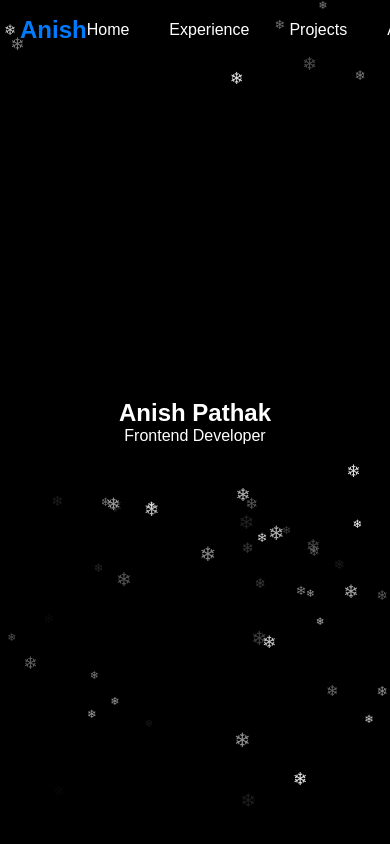
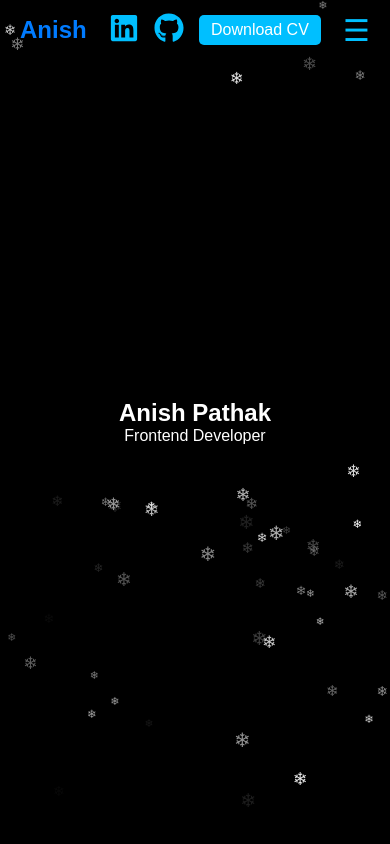
Before and after one commit to pathakanish41/Portfolio, a React (Vite) app: page / in a window 390 px wide. Built offline with nearby package versions, Linux system fonts and the light colour scheme.

Commit message:
Made responsive navbar for any screen size

```diff
--- a/src/components/Navbar.tsx
+++ b/src/components/Navbar.tsx
@@ -1,34 +1,33 @@
-import React from "react";
+import React, { useState } from "react";
+import { FaLinkedin, FaGithub } from "react-icons/fa";
 import "../styles/Navbar.css";
-import { FaLinkedin, FaGithub } from "react-icons/fa"; // install react-icons if not already
 
-const Navbar = () => {
+const Navbar: React.FC = () => {
+  const [menuOpen, setMenuOpen] = useState(false);
+
   return (
     <nav className="navbar">
-      {/* Logo */}
       <div className="logo">
         <a href="#home">Anish</a>
       </div>
 
-      {/* Navigation links */}
-      <ul className="nav-links">
+      <ul className={`nav-links ${menuOpen ? "active" : ""}`}>
         <li><a href="#home">Home</a></li>
-        <li><a href="#experience">Experience</a></li>
+        <li><a href="#about">About</a></li>
         <li><a href="#projects">Projects</a></li>
-        <li><a href="#about">About</a></li>
         <li><a href="#contact">Contact</a></li>
       </ul>
 
-      {/* Right side buttons */}
       <div className="nav-buttons">
-        <a href="https://www.linkedin.com/in/anish-pathak-018ba631a/" target="_blank" rel="noopener noreferrer">
-          <FaLinkedin className="icon" />
-        </a>
-        <a href="https://github.com/pathakanish41" target="_blank" rel="noopener noreferrer">
-          <FaGithub className="icon" />
-        </a>
-        <a href="/ANISH-PATHAK-CV.pdf" download className="btn">Download CV</a>
+        <a href="https://linkedin.com" target="_blank"><FaLinkedin className="icon" /></a>
+        <a href="https://github.com" target="_blank"><FaGithub className="icon" /></a>
+        <a href="/CV.pdf" download className="btn">Download CV</a>
       </div>
+
+      <div className="hamburger" onClick={() => setMenuOpen(!menuOpen)}>
+        &#9776; {/* hamburger icon */}
+      </div>
+
     </nav>
   );
 };
--- a/src/styles/Navbar.css
+++ b/src/styles/Navbar.css
@@ -7,7 +7,7 @@
   background-color: transparent;
   display: flex;
   align-items: center;
-  justify-content: space-between; /* logo left, links center, buttons right */
+  justify-content: space-between;
   padding: 0 20px;
   box-shadow: 0 2px 5px rgba(0,0,0,0.1);
   z-index: 1000;
@@ -25,21 +25,19 @@
 .nav-links {
   display: flex;
   list-style: none;
-  margin: 0 auto; /* centers links */
   gap: 40px;
-  cursor: pointer;
 }
 
 .nav-links li a {
   color: rgb(255, 255, 255);
   text-decoration: none;
-  display: inline-block;          /* important for transform to work */
-  transition: color 0s ease, transform 0.3s ease;
+  display: inline-block;
+  transition: color 0.3s ease, transform 0.3s ease;
 }
 
 .nav-links li a:hover {
   color: #ff0000;
-  transform: scale(1.5);
+  transform: scale(1.2);
 }
 
 /* Right side buttons */
@@ -49,20 +47,18 @@
   gap: 15px;
 }
 
-/* Icons */
 .icon {
-  font-size: 40px;
+  font-size: 30px;
   color: #00BFFF;
   transition: color 0.3s;
 }
 
 .icon:hover {
-  color: #0077b5; /* LinkedIn blue hover */
+  color: #0077b5;
 }
 
-/* Buttons */
 .btn {
-  font-size: 20px;
+  font-size: 16px;
   background-color: #00BFFF;
   color: #fff;
   padding: 6px 12px;
@@ -75,3 +71,54 @@
 .btn:hover {
   background-color: #0056b3;
 }
+
+/* Mobile dropdown below hamburger, right-aligned */
+@media screen and (max-width: 768px) {
+  .nav-links {
+    display: none;
+    flex-direction: column;
+    position: absolute;
+    top: 60px; /* just below navbar */
+    right: 20px; /* align with hamburger */
+    width: 200px; /* fixed width for dropdown */
+    background-color: rgba(0, 0, 0, 0.85);
+    gap: 15px;
+    padding: 15px;
+    border-radius: 8px;
+    opacity: 0;
+    pointer-events: none;
+    transform: translateY(-20px);
+    transition: all 0.3s ease;
+    z-index: 999;
+  }
+
+  .nav-links.active {
+    display: flex;
+    opacity: 1;
+    pointer-events: auto;
+    transform: translateY(0);
+  }
+
+  .nav-links li {
+    text-align: right; /* align links to the right */
+  }
+
+  .nav-links li a {
+    display: block;
+    font-size: 18px;
+    color: white;
+  }
+
+  .hamburger {
+    display: block;
+    cursor: pointer;
+    font-size: 30px;
+    color: #00BFFF;
+  }
+}
+
+@media screen and (min-width: 769px) {
+  .hamburger {
+    display: none;
+  }
+}
```
